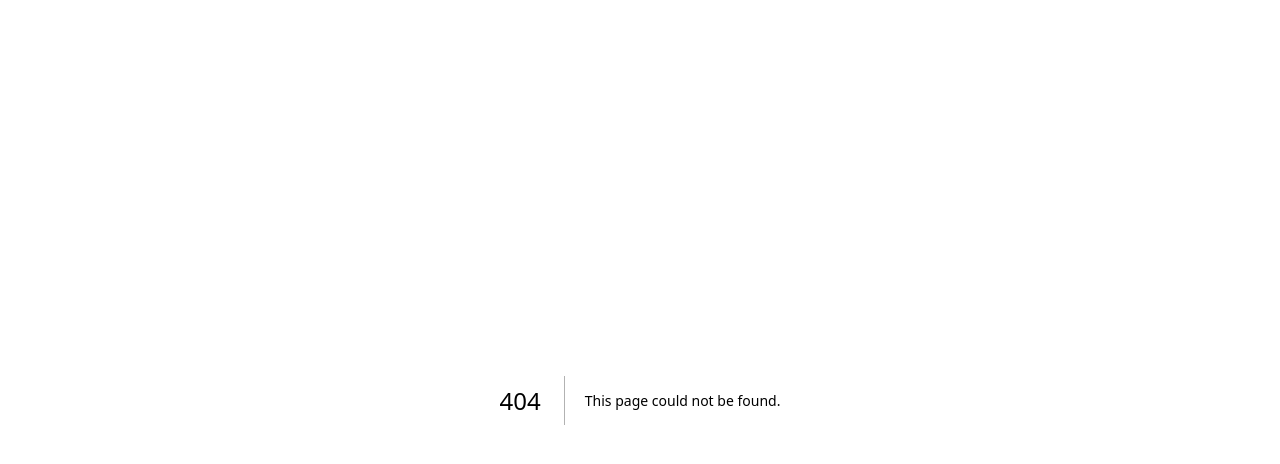
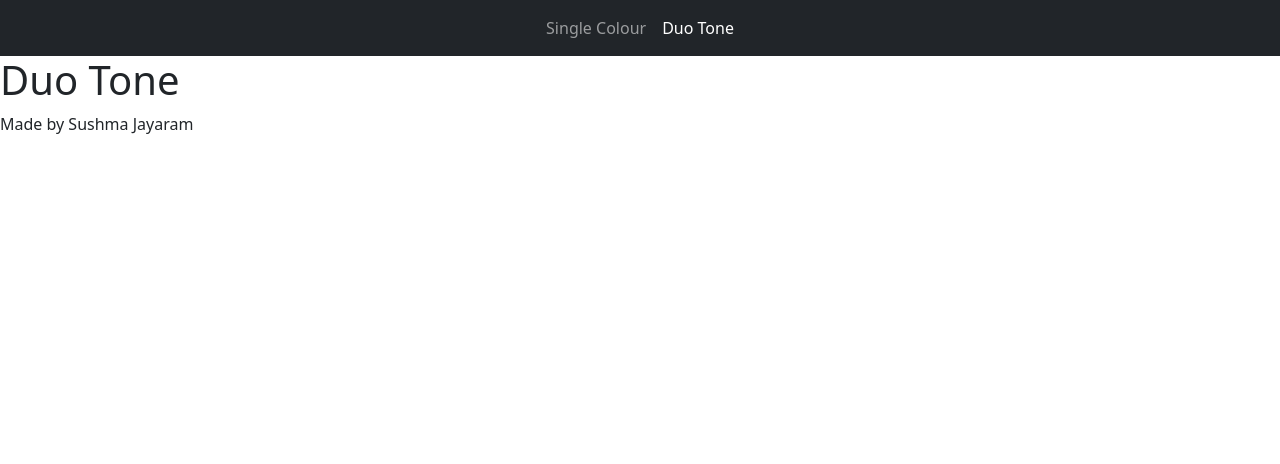
Before and after one commit to sushma1031/colour-palette-generator, a Next.js app: page /duo-tone in a window 1280 px wide. Before the commit this address had no page. Shown: the top 464 px of the page. Built offline with nearby package versions, Linux system fonts and the light colour scheme.

Commit message:
Add duo-tone page

```diff
--- /dev/null
+++ b/pages/duo-tone.js
@@ -0,0 +1,10 @@
+import Layout from "../components/Layout";
+
+export default function App() {
+  return (
+      <Layout>
+        <h1>Duo Tone</h1>
+      </Layout>
+
+  );
+}
```
